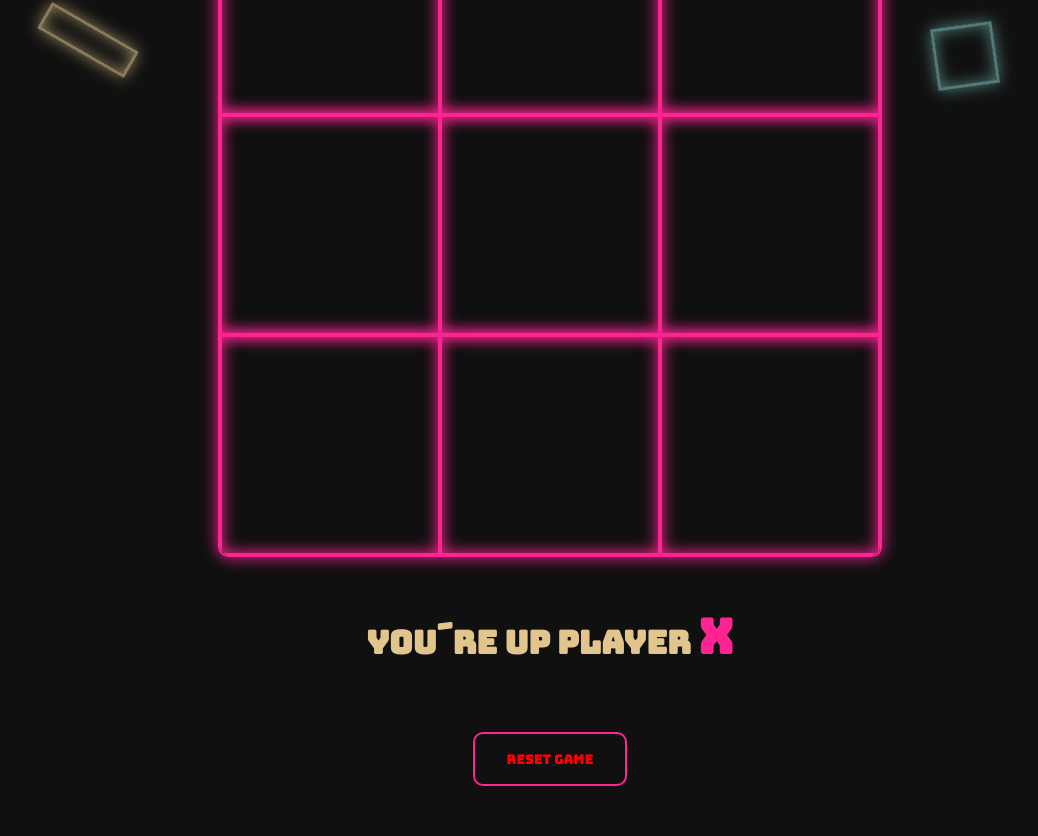
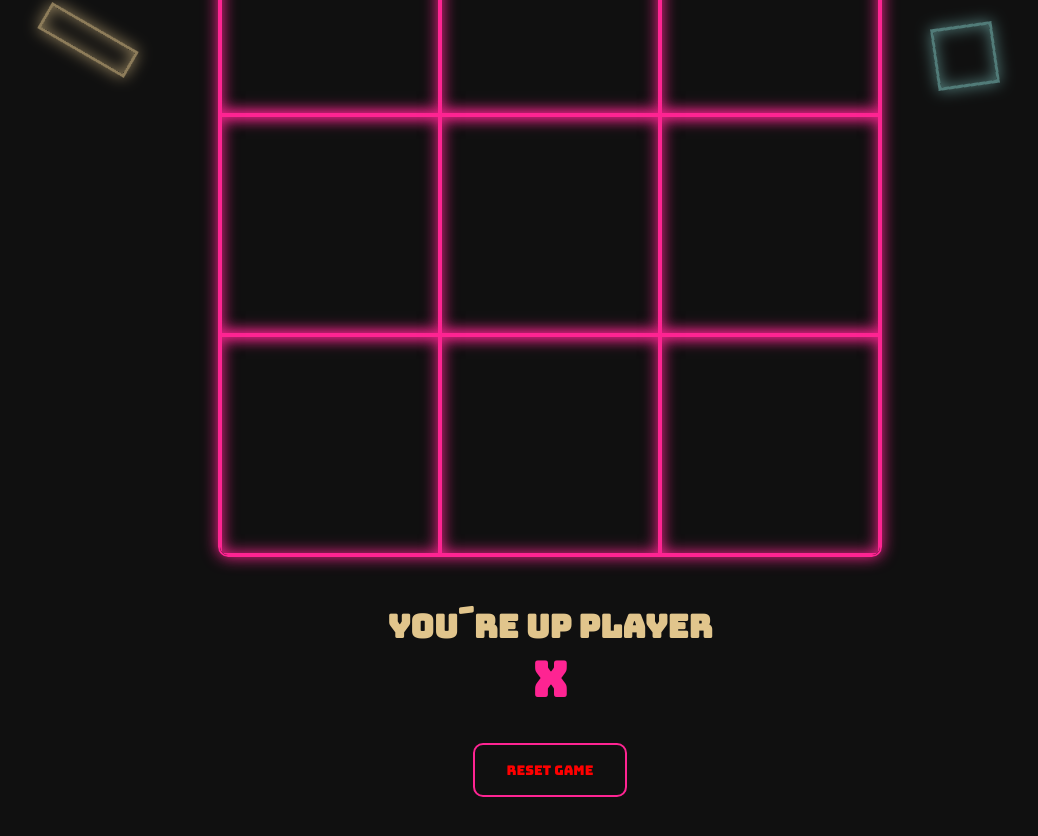
Before and after one commit to LadyLockheed/my-80s-tic-tac-toe, a React (Vite) app: page / in a window 1280 px wide. Shown: the part 375-1211 px from the top of the page, without its empty margins (90-1128 px from the left). Built offline with nearby package versions, Linux system fonts and the light colour scheme.

Commit message:
Move current player mark and handle background when growing

```diff
--- a/src/Components/tictactoe.css
+++ b/src/Components/tictactoe.css
@@ -56,6 +56,7 @@
 }
 
 .current-player-text > span {
+  display: block;
   font-size: 3rem;
   color: var(--dark-pink)
 }
@@ -71,8 +72,9 @@
 
 .winner-text > span {
   font-size: 3rem;
-  display: inline-block;
-  animation: growAndShrink 1s ease-in-out forwards
+  display: block;
+  animation: growAndShrink 1s ease-in-out forwards;
+  background-color: transparent;
 }
 
 @keyframes growAndShrink {
@@ -91,7 +93,7 @@
   color: red;
   font-family: var(--secondary-font);
   align-self: center;
-  margin: 4rem;
+  margin: 2rem;
   padding: 1rem 2rem;
   border: 2px solid var(--dark-pink);
   border-radius: 10px;
```
